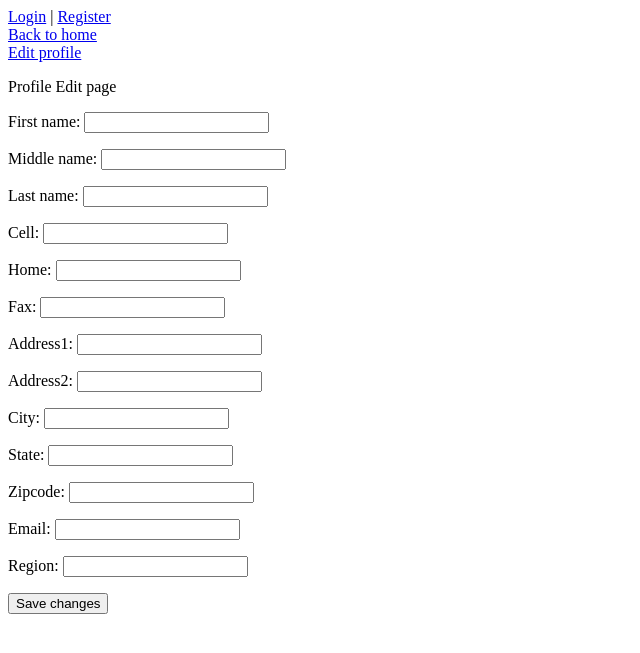
After one commit to risingmoon/resume-builder, a Django app: template outline/templates/outline/profile.html in a window 1280 px wide. The commit adds this page. Shown: the top 653 px of the page, without its empty margins (0-640 px from the left). Run offline with Django 3.2, Linux system fonts and the light colour scheme; the template is opened without the code that fills it: values that come from a table or form of the project are taken from there, others are empty.

Commit message:
Add profile editing

```diff
--- a/outline/forms.py
+++ b/outline/forms.py
@@ -1,5 +1,22 @@
-from django import forms
+from django.forms import ModelForm
+from outline.models import Profile
 
 
-class ProfileForm(forms.Form):
-    pass
+class ProfileForm(ModelForm):
+    class Meta:
+        model = Profile
+        fields = [
+            'first_name',
+            'middle_name',
+            'last_name',
+            'cell',
+            'home',
+            'fax',
+            'address1',
+            'address2',
+            'city',
+            'state',
+            'zipcode',
+            'email',
+            'region',
+        ]
--- a/outline/models.py
+++ b/outline/models.py
@@ -25,17 +25,17 @@ class Profile(models.Model):
     web = models.ManyToManyField(Web, blank=True)
     user = models.ForeignKey(User)
 
-    def __unicode__(self):
-        return unicode(' '.join[
-            self.first_name,
-            self.middle_name,
-            self.last_name])
+    # def __unicode__(self):
+    #     return unicode(' '.join[
+    #         self.first_name,
+    #         self.middle_name,
+    #         self.last_name])
 
-    def middle_initial(self):
-        return unicode(' '.join[
-            self.first_name,
-            self.middle_name[0] + '.',
-            self.last_name])
+    # def middle_initial(self):
+    #     return unicode(' '.join[
+    #         self.first_name,
+    #         self.middle_name[0] + '.',
+    #         self.last_name])
 
 
 class Section(models.Model):
--- a/outline/templates/outline/base.html
+++ b/outline/templates/outline/base.html
@@ -7,14 +7,15 @@
 </head>
 
 <body>
-    <div id='loginout'>
+    <div id='header'>
         {% if user.is_authenticated %}
         <a href="{% url 'django.contrib.auth.views.logout' %}">Logout</a>
         {% else %}
         <a href="{% url 'django.contrib.auth.views.login' %}">Login</a>  |  <a href="/accounts/register/">Register</a>
         {% endif %}
         <br>
-        <a href="{% url 'resume_storage.views.home_view' %}">Back to home</a>
+        <a href="{% url 'resume_storage.views.home_view' %}">Back to home</a><br>
+        <a href="{% url 'outline.views.profile' %}">Edit profile</a>
     </div>
     <div id='content'>
         {% block content %}{% endblock %}
--- /dev/null
+++ b/outline/templates/outline/profile.html
@@ -0,0 +1,13 @@
+{% extends 'outline/base.html' %}
+
+{% block title %}Edit Profile{% endblock %}
+
+{% block content %}
+<p>Profile Edit page</p>
+
+<form action="{% url 'outline.views.profile' %}" method="post">{% csrf_token %}
+    {{ form.as_p }}
+    <input type="submit" value="Save changes"/>
+</form>
+
+{% endblock %}
--- a/outline/urls.py
+++ b/outline/urls.py
@@ -15,7 +15,7 @@ urlpatterns = patterns(
         ),
     url(
         r'^profile/$',
-        'stub_view',
+        'profile',
         name='profile',
         ),
     url(
```
Also changed, not shown: outline/views.py (+27 -1 lines).
